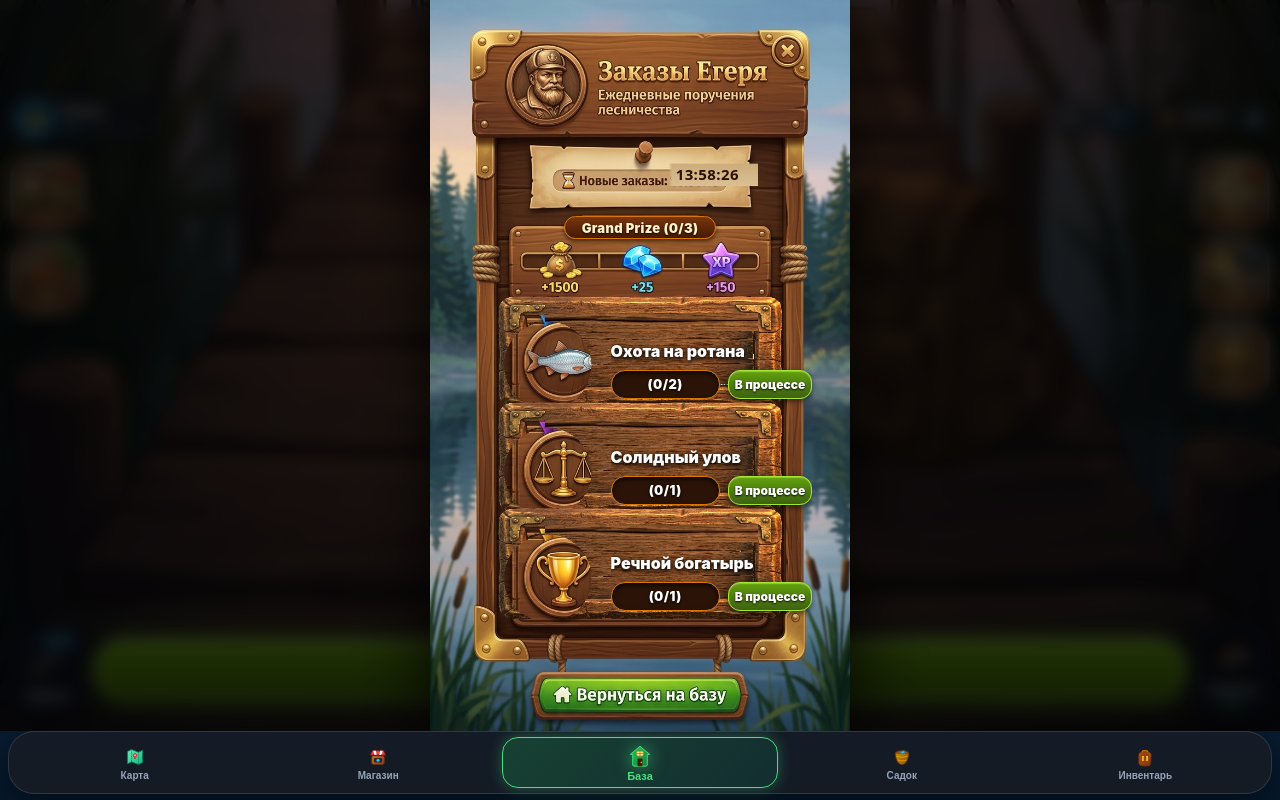
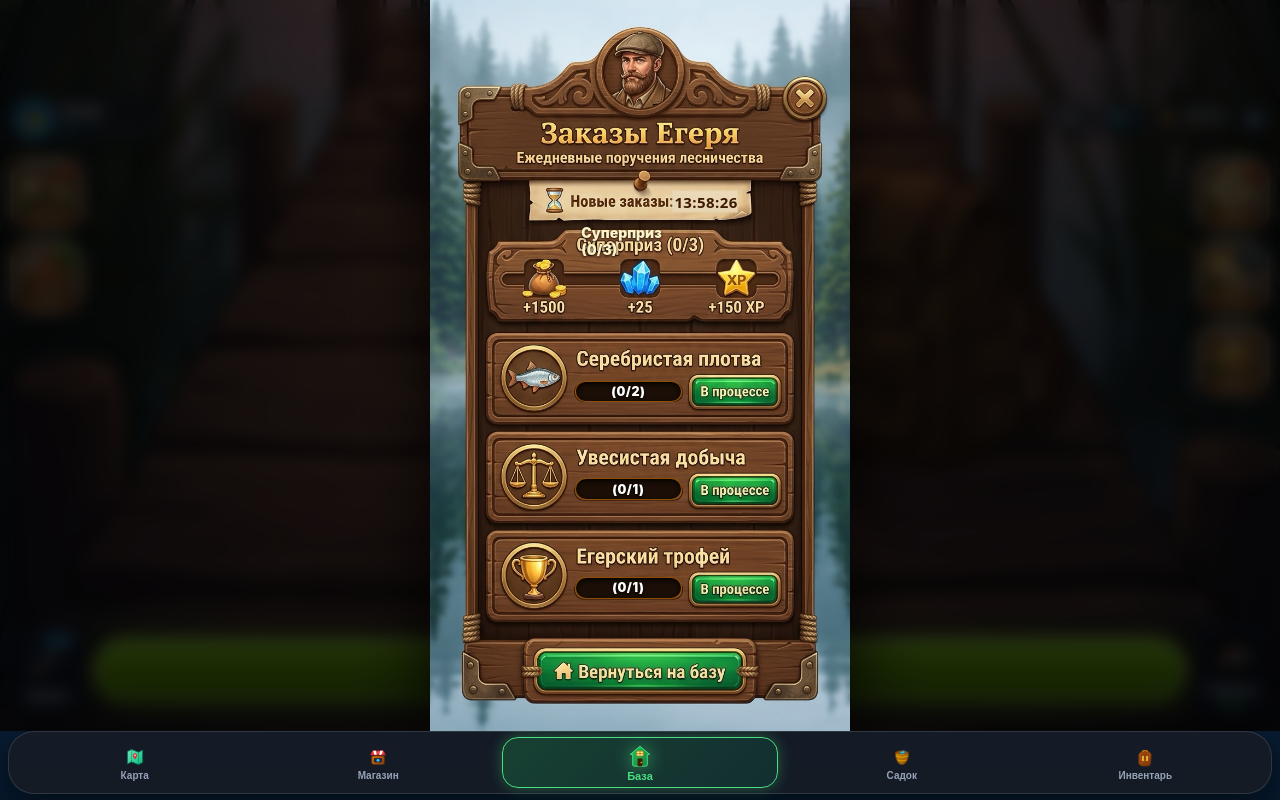
Before and after one commit to tourist217/fishing-game, a React (Vite) app: page / in a window 1280 px wide. Both pictures are taken after a click on the element 47 px from the left and 195 px from the top of the page. Built offline with nearby package versions, Linux system fonts and the light colour scheme.

Commit message:
feat(ui): implement Option C pixel-perfect Ranger Quests board (v1.5.9.13)

```diff
--- a/src/components/RangerQuestsModal.tsx
+++ b/src/components/RangerQuestsModal.tsx
@@ -15,19 +15,16 @@ interface RangerQuestsModalProps {
 
 const QUEST_CONFIGS = [
   {
-    titleTop: '46.2%',
-    progressTop: '50.6%',
-    buttonTop: '50.6%',
+    progressTop: '52.0%',
+    buttonTop: '51.7%',
   },
   {
-    titleTop: '60.3%',
-    progressTop: '64.7%',
-    buttonTop: '64.7%',
+    progressTop: '65.0%',
+    buttonTop: '64.8%',
   },
   {
-    titleTop: '74.4%',
-    progressTop: '78.8%',
-    buttonTop: '78.8%',
+    progressTop: '78.1%',
+    buttonTop: '77.9%',
   },
 ];
 
@@ -59,7 +56,7 @@ export const RangerQuestsModal: React.FC<RangerQuestsModalProps> = ({
         overflow: 'hidden',
       }}
     >
-      {/* Главный стенд объявлений Егеря: точный Вариант 1 (Каноничный Таёжный Кордон) */}
+      {/* Главный стенд объявлений Егеря: точный Вариант В (Экспедиционный Стенд) */}
       <div
         onClick={(e) => e.stopPropagation()}
         style={{
@@ -67,7 +64,7 @@ export const RangerQuestsModal: React.FC<RangerQuestsModalProps> = ({
           width: 'min(94vh * 0.558, 100vw - 16px, 430px)',
           aspectRatio: '768 / 1376',
           maxHeight: '94vh',
-          backgroundImage: "url('/assets/ui/ranger_quests_variant1.jpg')",
+          backgroundImage: "url('/assets/ui/ranger_quests_variant_c.jpg')",
           backgroundSize: '100% 100%',
           backgroundRepeat: 'no-repeat',
           backgroundPosition: 'center',
@@ -83,10 +80,10 @@ export const RangerQuestsModal: React.FC<RangerQuestsModalProps> = ({
           aria-label="Закрыть"
           style={{
             position: 'absolute',
-            left: '82.0%',
-            top: '6.0%',
-            width: '11.5%',
-            height: '6.4%',
+            left: '82.5%',
+            top: '10.5%',
+            width: '12.0%',
+            height: '7.0%',
             borderRadius: '50%',
             background: 'transparent',
             border: 'none',
@@ -95,55 +92,50 @@ export const RangerQuestsModal: React.FC<RangerQuestsModalProps> = ({
           }}
         />
 
-        {/* Живые цифры обратного отсчета справа от надписи «Новые заказы:» */}
+        {/* Живой таймер справа от надписи «Новые заказы:» */}
         <div
           style={{
             position: 'absolute',
-            left: '58.5%',
-            top: '23.0%',
-            width: '21.0%',
-            height: '3.1%',
+            left: '58.2%',
+            top: '26.8%',
+            width: '18.0%',
+            height: '2.8%',
             display: 'flex',
             alignItems: 'center',
             justifyContent: 'flex-start',
-            color: '#2a1103',
+            color: '#3d1a03',
             fontWeight: 900,
-            fontSize: 'clamp(11px, 2.2vw, 15px)',
+            fontSize: 'clamp(11px, 2.3vw, 15px)',
             fontFamily: 'system-ui, -apple-system, sans-serif',
+            letterSpacing: '0.4px',
             pointerEvents: 'none',
-            letterSpacing: '0.4px',
           }}
         >
           {timeUntilMidnight}
         </div>
 
-        {/* Премия дня: плашка счетчика выполнения */}
+        {/* Живой прогресс суперприза */}
         <div
           style={{
             position: 'absolute',
-            left: '32.0%',
-            top: '30.1%',
-            width: '36.0%',
-            height: '3.1%',
+            left: '36.0%',
+            top: '32.1%',
+            width: '28.0%',
+            height: '2.8%',
             display: 'flex',
             alignItems: 'center',
             justifyContent: 'center',
-            background: 'linear-gradient(180deg, #78350f 0%, #451a03 100%)',
-            borderRadius: '12px',
-            border: '1px solid #d97706',
             color: '#fef3c7',
             fontWeight: 900,
-            fontSize: 'clamp(10px, 2.2vw, 13px)',
-            boxShadow: '0 2px 4px rgba(0,0,0,0.6)',
-            textShadow: '0 1px 2px rgba(0,0,0,0.9)',
-            letterSpacing: '0.3px',
+            fontSize: 'clamp(11px, 2.3vw, 14px)',
+            textShadow: '0 1px 3px rgba(0, 0, 0, 0.95)',
             pointerEvents: 'none',
           }}
         >
-          Grand Prize ({completedCount}/3)
+          Суперприз ({completedCount}/3)
         </div>
 
-        {/* Кнопка забрать премию дня, когда выполнены все 3 заказа */}
+        {/* Кнопка забрать суперприз дня, когда выполнены все 3 заказа */}
         {canClaimBonus && (
           <button
             onClick={() => {
@@ -152,10 +144,10 @@ export const RangerQuestsModal: React.FC<RangerQuestsModalProps> = ({
             }}
             style={{
               position: 'absolute',
-              left: '25.0%',
-              top: '35.0%',
-              width: '50.0%',
-              height: '5.2%',
+              left: '26.0%',
+              top: '35.5%',
+              width: '48.0%',
+              height: '4.8%',
               borderRadius: '14px',
               border: '2px solid #86efac',
               background: 'linear-gradient(180deg, #22c55e 0%, #16a34a 50%, #15803d 100%)',
@@ -174,7 +166,7 @@ export const RangerQuestsModal: React.FC<RangerQuestsModalProps> = ({
             }}
           >
             <span>🎁</span>
-            <span>Забрать премию!</span>
+            <span>Забрать суперприз!</span>
           </button>
         )}
 
@@ -182,10 +174,10 @@ export const RangerQuestsModal: React.FC<RangerQuestsModalProps> = ({
           <div
             style={{
               position: 'absolute',
-              left: '27.0%',
-              top: '35.2%',
-              width: '46.0%',
-              height: '4.6%',
+              left: '28.0%',
+              top: '35.8%',
+              width: '44.0%',
+              height: '4.2%',
               borderRadius: '12px',
               background: 'rgba(20, 10, 5, 0.85)',
               border: '1.5px solid #22c55e',
@@ -201,7 +193,7 @@ export const RangerQuestsModal: React.FC<RangerQuestsModalProps> = ({
             }}
           >
             <span>✓</span>
-            <span>Премия получена</span>
+            <span>Суперприз получен</span>
           </div>
         )}
 
@@ -213,42 +205,18 @@ export const RangerQuestsModal: React.FC<RangerQuestsModalProps> = ({
 
           return (
             <React.Fragment key={quest.id || idx}>
-              {/* Заголовок квеста с отступом справа от медальона */}
+              {/* Прогресс-бар поверх углубления в дереве */}
               <div
                 style={{
                   position: 'absolute',
-                  left: '43.0%',
-                  top: config.titleTop,
-                  width: '47.0%',
-                  height: '3.8%',
-                  display: 'flex',
-                  alignItems: 'center',
-                  color: '#ffffff',
-                  fontWeight: 900,
-                  fontSize: 'clamp(12px, 2.6vw, 16px)',
-                  lineHeight: 1.15,
-                  textShadow: '0 2px 4px rgba(0, 0, 0, 0.95), 0 0 10px rgba(0, 0, 0, 0.7)',
-                  whiteSpace: 'nowrap',
-                  overflow: 'hidden',
-                  textOverflow: 'ellipsis',
-                  pointerEvents: 'none',
-                }}
-              >
-                {quest.title}
-              </div>
-
-              {/* Прогресс-бар в глубоком латунно-деревянном пазу */}
-              <div
-                style={{
-                  position: 'absolute',
-                  left: '43.0%',
+                  left: '34.5%',
                   top: config.progressTop,
-                  width: '26.0%',
-                  height: '3.85%',
-                  background: '#2b1407',
+                  width: '25.4%',
+                  height: '2.9%',
+                  background: '#1a0e06',
                   borderRadius: '14px',
-                  border: '1.5px solid #d97706',
-                  boxShadow: 'inset 0 2px 5px rgba(0, 0, 0, 0.85), 0 1px 2px rgba(255, 255, 255, 0.1)',
+                  border: '1px solid rgba(217, 119, 6, 0.6)',
+                  boxShadow: 'inset 0 2px 4px rgba(0, 0, 0, 0.9)',
                   overflow: 'hidden',
                   display: 'flex',
                   alignItems: 'center',
@@ -264,16 +232,16 @@ export const RangerQuestsModal: React.FC<RangerQuestsModalProps> = ({
                     width: `${progressPercent}%`,
                     background: quest.isCompleted
                       ? 'linear-gradient(180deg, #4ade80 0%, #16a34a 60%, #15803d 100%)'
-                      : 'linear-gradient(180deg, #38bdf8 0%, #0284c7 60%, #0369a1 100%)',
+                      : 'linear-gradient(180deg, #34d399 0%, #10b981 60%, #059669 100%)',
                     borderRadius: '12px',
                     boxShadow: quest.isCompleted
-                      ? '0 0 10px rgba(74, 222, 128, 0.8)'
-                      : '0 0 10px rgba(56, 189, 248, 0.8)',
+                      ? '0 0 10px rgba(74, 222, 128, 0.85)'
+                      : '0 0 8px rgba(52, 211, 153, 0.8)',
                     transition: 'width 0.3s ease',
                   }}
                 />
 
-                {/* Текст прогресса (1/2) поверх заливки */}
+                {/* Числа прогресса (1/2) поверх заливки */}
                 <div
                   style={{
                     position: 'relative',
@@ -281,7 +249,7 @@ export const RangerQuestsModal: React.FC<RangerQuestsModalProps> = ({
                     textAlign: 'center',
                     color: '#ffffff',
                     fontWeight: 900,
-                    fontSize: 'clamp(10px, 2.2vw, 13px)',
+                    fontSize: 'clamp(9.5px, 2.1vw, 12.5px)',
                     textShadow: '0 1px 3px rgba(0, 0, 0, 0.95)',
                     letterSpacing: '0.4px',
                     zIndex: 2,
@@ -291,25 +259,16 @@ export const RangerQuestsModal: React.FC<RangerQuestsModalProps> = ({
                 </div>
               </div>
 
-              {/* Кнопка состояния квеста */}
+              {/* Кнопка действия (интерактивная при завершении или получении) */}
+              {quest.isClaimed ? (
                 <div
                   style={{
                     position: 'absolute',
-                  left: '71.0%',
+                    left: '61.85%',
                     top: config.buttonTop,
-                  width: '20.0%',
-                  height: '3.85%',
-                  display: 'flex',
-                  alignItems: 'center',
-                  justifyContent: 'center',
-                }}
-              >
-                {quest.isClaimed ? (
-                  <div
-                    style={{
-                      width: '100%',
-                      height: '100%',
-                      borderRadius: '12px',
+                    width: '21.22%',
+                    height: '3.34%',
+                    borderRadius: '10px',
                     background: 'rgba(20, 10, 5, 0.85)',
                     border: '1px solid rgba(74, 222, 128, 0.45)',
                     color: '#4ade80',
@@ -331,9 +290,12 @@ export const RangerQuestsModal: React.FC<RangerQuestsModalProps> = ({
                     triggerHaptic('notification');
                   }}
                   style={{
-                      width: '100%',
-                      height: '100%',
-                      borderRadius: '12px',
+                    position: 'absolute',
+                    left: '61.85%',
+                    top: config.buttonTop,
+                    width: '21.22%',
+                    height: '3.34%',
+                    borderRadius: '10px',
                     border: '1.5px solid #86efac',
                     background: 'linear-gradient(180deg, #22c55e 0%, #16a34a 50%, #15803d 100%)',
                     color: '#ffffff',
@@ -346,32 +308,12 @@ export const RangerQuestsModal: React.FC<RangerQuestsModalProps> = ({
                     alignItems: 'center',
                     justifyContent: 'center',
                     WebkitTapHighlightColor: 'transparent',
+                    animation: 'pulse 1.5s infinite',
                   }}
                 >
                   Забрать! 🎁
                 </button>
-                ) : (
-                  <div
-                    style={{
-                      width: '100%',
-                      height: '100%',
-                      borderRadius: '12px',
-                      border: '1.5px solid #a3e635',
-                      background: 'linear-gradient(180deg, #65a30d 0%, #4d7c0f 50%, #3f6212 100%)',
-                      color: '#ffffff',
-                      fontWeight: 900,
-                      fontSize: 'clamp(9px, 2.0vw, 12px)',
-                      display: 'flex',
-                      alignItems: 'center',
-                      justifyContent: 'center',
-                      boxShadow: '0 2px 6px rgba(0,0,0,0.6), inset 0 1px 1px rgba(255,255,255,0.35)',
-                      textShadow: '0 1px 2px rgba(0, 0, 0, 0.9)',
-                    }}
-                  >
-                    В процессе
-                  </div>
-                )}
-              </div>
+              ) : null /* В процессе уже нарисовано в самом арте Варианта В */}
             </React.Fragment>
           );
         })}
@@ -385,10 +327,10 @@ export const RangerQuestsModal: React.FC<RangerQuestsModalProps> = ({
           aria-label="Вернуться на базу"
           style={{
             position: 'absolute',
-            left: '23.8%',
-            top: '90.2%',
-            width: '52.4%',
-            height: '7.0%',
+            left: '21.8%',
+            top: '86.5%',
+            width: '56.4%',
+            height: '7.5%',
             borderRadius: '20px',
             background: 'transparent',
             border: 'none',
--- a/src/version.ts
+++ b/src/version.ts
@@ -1 +1 @@
-export const APP_VERSION = 'v1.5.9.12';
+export const APP_VERSION = 'v1.5.9.13';
```
Also changed, not shown: public/assets/ui/ranger_quests_variant_c.jpg (added). Lines whose indentation alone changed are shown as unchanged.
